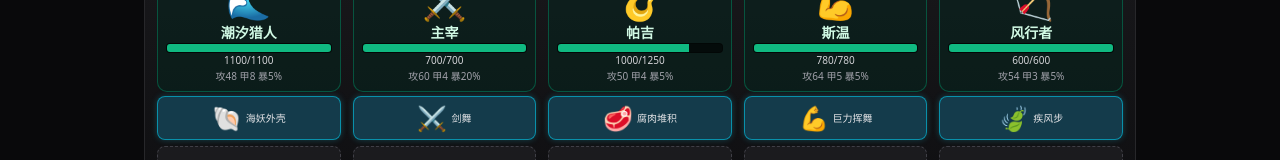
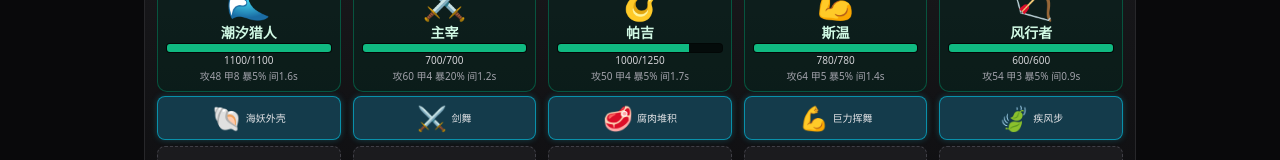
Before and after one commit to Jim-JZ-Chen/dota-auto-battler, a React (Vite) app: page / in a window 1280 px wide. Shown: the part 262-422 px from the top of the page. Built offline with nearby package versions, Linux system fonts and the light colour scheme.

Commit message:
显示攻击间隔：英雄卡/简介条/详情弹窗

```diff
--- a/src/App.tsx
+++ b/src/App.tsx
@@ -66,7 +66,7 @@ function HeroColumn({ u, idx, state, targeting, onSlotClick, onHeaderClick, onSl
         <HpBar cur={u.hp} max={s.maxHp} color="bg-emerald-500" />
         <div className="text-[9px] sm:text-[10px] text-zinc-300 tabular-nums">{Math.max(0, Math.ceil(u.hp))}/{s.maxHp}</div>
         <div className="text-[8px] sm:text-[10px] text-zinc-400 leading-tight mt-0.5 whitespace-nowrap truncate">
-          攻{s.atk} 甲{s.armor} 暴{s.crit}%{s.dodge > 0 ? ` 闪${s.dodge}%` : ''}{s.lifesteal > 0 ? ` 吸${s.lifesteal}%` : ''}
+          攻{s.atk} 甲{s.armor} 暴{s.crit}% 间{(Math.max(3, Math.round(u.atkInterval / (1 + s.ias / 100))) / 10).toFixed(1)}s{s.dodge > 0 ? ` 闪${s.dodge}%` : ''}{s.lifesteal > 0 ? ` 吸${s.lifesteal}%` : ''}
         </div>
       </div>
       <div className="flex flex-col gap-1 sm:gap-1.5 w-full" data-slots={idx}>
@@ -389,7 +389,7 @@ export default function Game() {
                     <span className="font-normal text-zinc-400 text-[10px] sm:text-xs">（{isMob ? `怪物 · 赏金${u.bounty}💰` : '英雄'} · 生命 {Math.max(0, Math.ceil(u.hp))}/{isMob ? u.baseHp : s!.maxHp}）</span>
                   </div>
                   <div className="text-[10px] sm:text-xs text-zinc-200/90 truncate">
-                    攻{isMob ? u.atk : s!.atk} 甲{isMob ? Math.max(0, u.armor + (u.buff?.armorDelta ?? 0)) : s!.armor} 攻速{(10 / (isMob ? (u.atkInterval ?? 10) : Math.max(3, Math.round((u.atkInterval ?? 10) / (1 + s!.ias / 100))))).toFixed(1)}/s
+                    攻{isMob ? u.atk : s!.atk} 甲{isMob ? Math.max(0, u.armor + (u.buff?.armorDelta ?? 0)) : s!.armor} 攻速{(10 / (isMob ? (u.atkInterval ?? 10) : Math.max(3, Math.round((u.atkInterval ?? 10) / (1 + s!.ias / 100))))).toFixed(1)}/s 间隔{((isMob ? (u.atkInterval ?? 10) : Math.max(3, Math.round((u.atkInterval ?? 10) / (1 + s!.ias / 100)))) / 10).toFixed(1)}s
                   </div>
                 </div>
                 <span className="text-zinc-400 text-xs shrink-0">详情 ➤</span>
@@ -512,12 +512,14 @@ export default function Game() {
                 ['生命', `${Math.max(0, Math.ceil(u.hp))} / ${u.baseHp}`],
                 ['攻击', `${u.atk}`],
                 ['护甲', `${Math.max(0, u.armor + (u.buff?.armorDelta ?? 0))}${u.buff?.armorDelta ? `（含减益${u.buff.armorDelta}）` : ''}`],
+                ['攻击间隔', `${(u.atkInterval / 10).toFixed(1)} 秒`],
                 ['攻速', `${(10 / u.atkInterval).toFixed(1)} 次/秒`],
                 ['赏金', `${u.bounty}💰`],
               ] : [
                 ['生命', `${Math.max(0, Math.ceil(u.hp))} / ${s!.maxHp}`],
                 ['攻击', `${s!.atk}`],
                 ['护甲', `${s!.armor}`],
+                ['攻击间隔', `${(Math.max(3, Math.round(u.atkInterval / (1 + s!.ias / 100))) / 10).toFixed(1)} 秒（基础 ${(u.atkInterval / 10).toFixed(1)}）`],
                 ['攻速', `${(10 / Math.max(3, Math.round(u.atkInterval / (1 + s!.ias / 100)))).toFixed(1)} 次/秒`],
                 ['暴击', `${s!.crit}%（×${(s!.critMul / 100).toFixed(1)}）`],
                 ...(s!.dodge > 0 ? [['闪避', `${s!.dodge}%`] as [string, string]] : []),
```
